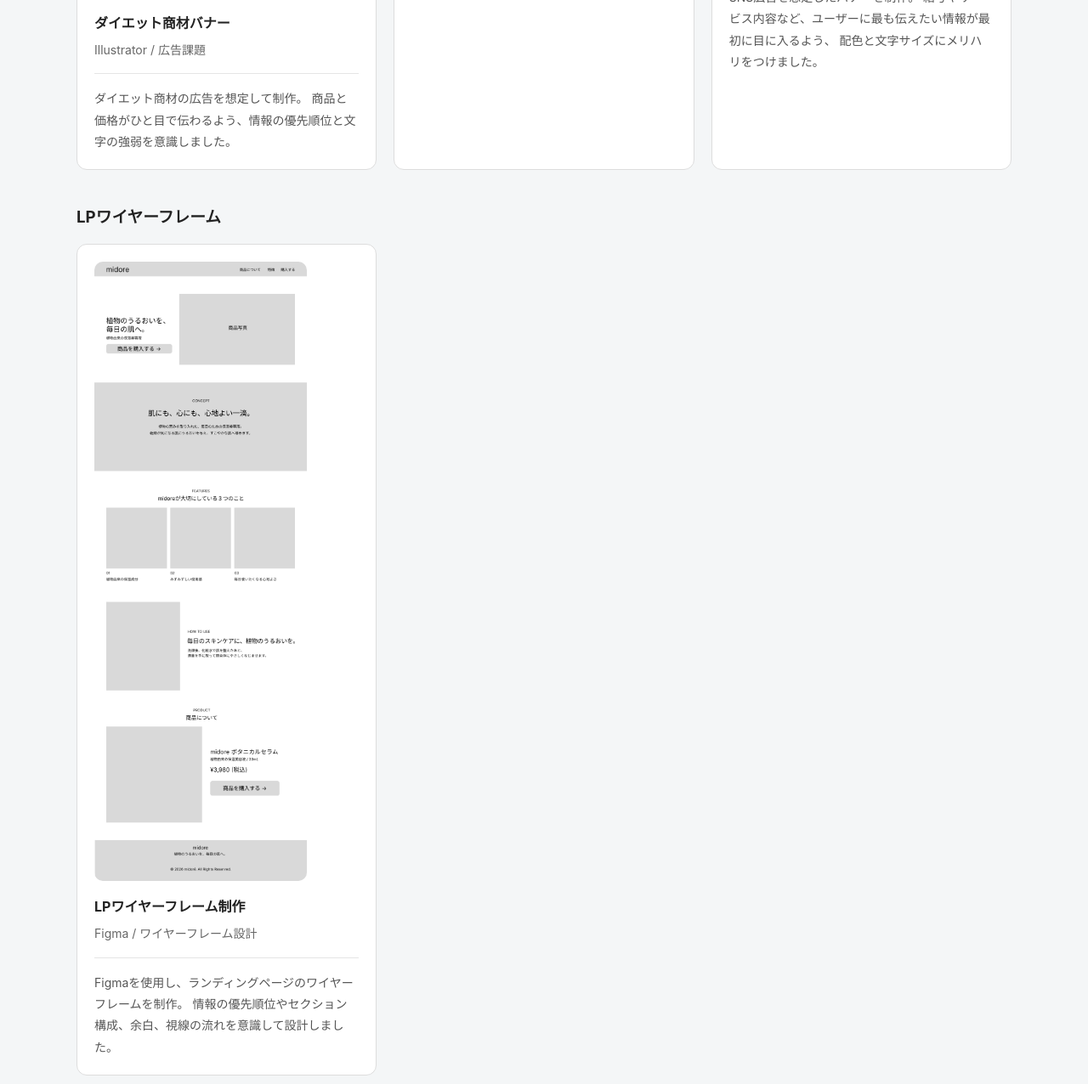
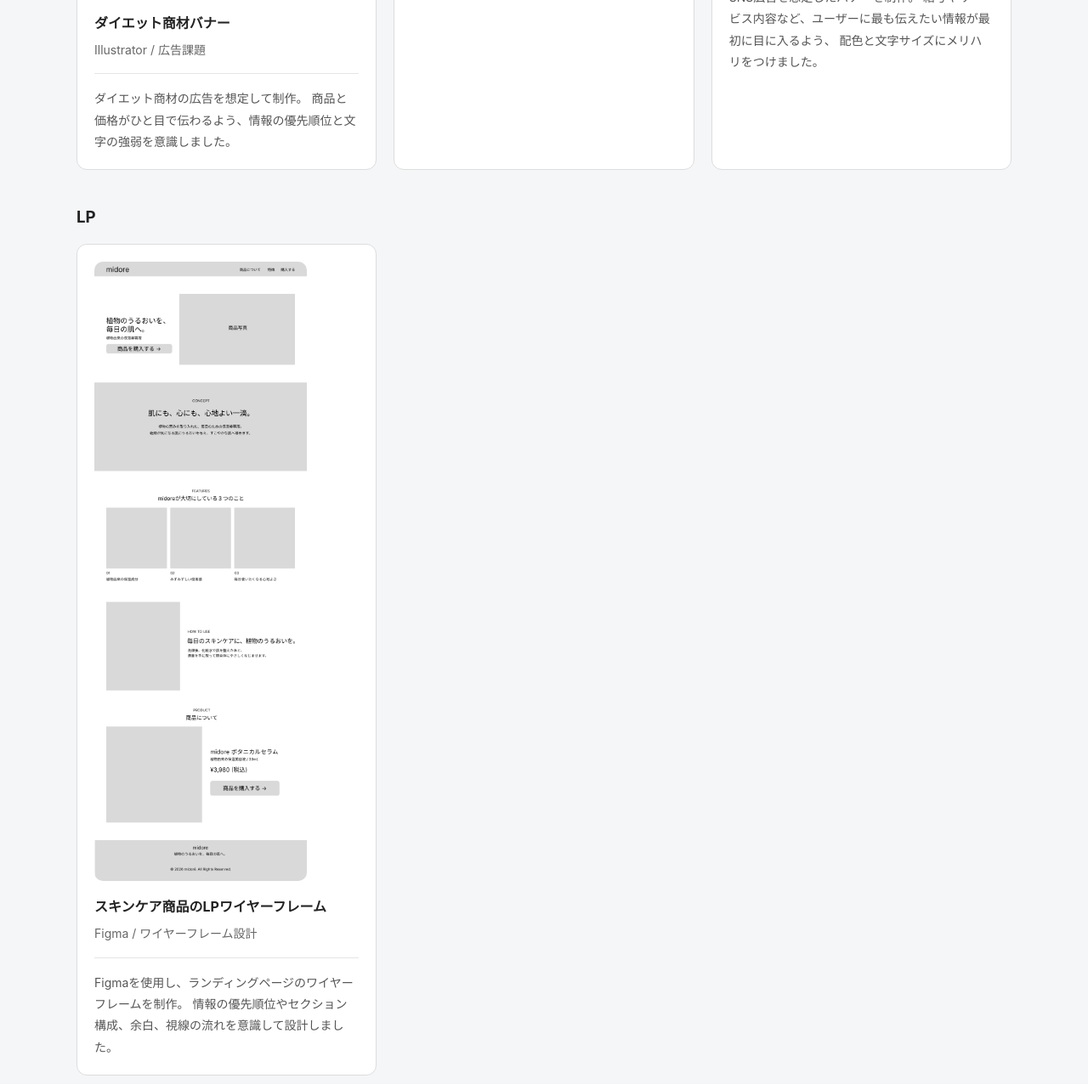
Before and after one commit to mizuki-takaishi/mizuki-takaishi.github.io, a plain HTML site: page index.html in a window 1280 px wide. Shown: the part 1699-2975 px from the top of the page at 85% size. Drawn offline with Linux system fonts and the light colour scheme.

Commit message:
Update LP wireframe section titles in index.html

```diff
--- a/index.html
+++ b/index.html
@@ -142,7 +142,7 @@
       </div>
 
 <!-- LPワイヤーフレーム -->
-    <h3>LPワイヤーフレーム</h3>
+    <h3>LP</h3>
 
     <div class="works-grid">
       <article class="work-card">
@@ -152,7 +152,7 @@
           </a>
         </div>
 
-        <h4>LPワイヤーフレーム制作</h4>
+        <h4>スキンケア商品のLPワイヤーフレーム</h4>
 
         <p class="work-tool">Figma / ワイヤーフレーム設計</p>
 
```
